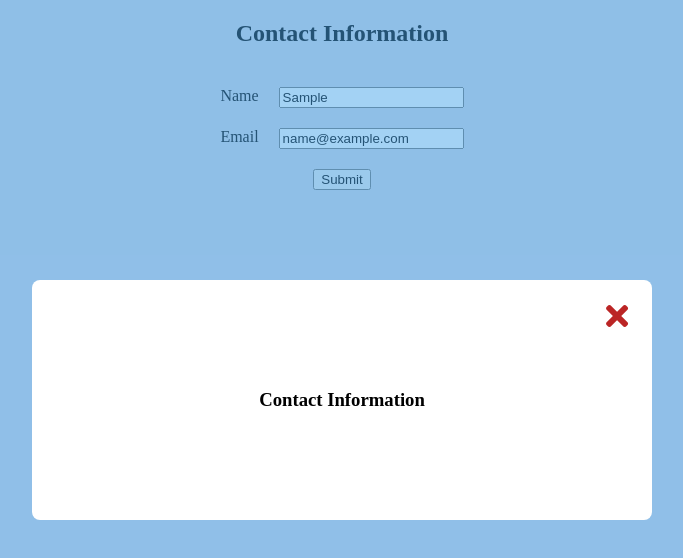
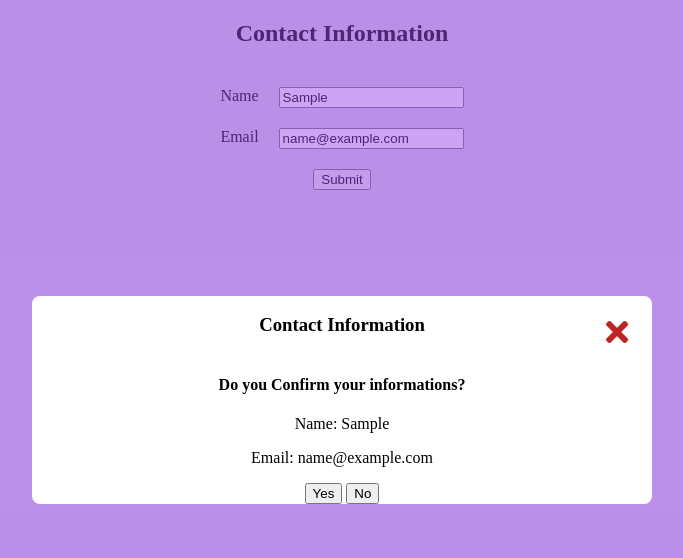
Before and after one commit to ayerdelen/modal, a plain HTML site: page index.html in a window 1280 px wide. Both pictures are taken after typing "Sample", "name@example.com" into the empty fields and a click on the button "Submit". Shown: the whole page, without its empty margins (298-981 px from the left). Drawn offline with Linux system fonts and the light colour scheme.

Commit message:
show information into the modal and it is done

```diff
--- a/app.js
+++ b/app.js
@@ -4,14 +4,38 @@ const nameInput = document.querySelector("#name")
 const emailInput = document.querySelector("#email")
 const modal = document.querySelector(".modal-overlay")
 const closeBtn = document.querySelector(".close-btn")
+const information = document.querySelector(".information")
 
 submitBtn.addEventListener("click", () => {
     let nameValue = nameInput.value;
     let emailValue = emailInput.value
-
+    const inform = `
+    <h4>Do you Confirm your informations?</h4>
+            <p>Name: ${nameValue}</p>
+            <p>Email: ${emailValue}</p>
+            <button class="btn yes">Yes</button> <button class="btn no">No</button>
+    `
+    information.innerHTML = inform
     modal.classList.toggle("open-modal")
-
+    modalButtons()
 })
 closeBtn.addEventListener("click",() => {
     modal.classList.remove("open-modal")
 })
+
+function modalButtons() {
+    const btns = document.querySelectorAll(".btn")
+
+    btns.forEach((btn) => {
+        btn.addEventListener("click", (e) => {
+          const styles = e.currentTarget.classList;
+          if (styles.contains("yes")){
+            alert("Information has sent.")
+            modal.classList.remove("open-modal")
+        }
+        if (styles.contains("no")){
+            modal.classList.remove("open-modal")
+        }
+        })
+    })
+}
--- a/index.html
+++ b/index.html
@@ -30,6 +30,9 @@
 <div class="modal-overlay">
     <div class="modal-container">
         <h3>Contact Information</h3>
+        <div class="information">
+
+        </div>
         <button class="close-btn">
             <i class="fas fa-times"></i>
         </button>
--- a/style.css
+++ b/style.css
@@ -29,10 +29,9 @@ h2 {
     left: 0;
     width: 100%;
     height: 100%;
-    background: rgba(73, 166, 233, 0.5);
+    background: rgba(156, 73, 233, 0.5);
     display: grid;
     place-items: center;
-    transition:all 0.3s linear;
     visibility: hidden;
     z-index: -10;
   }
@@ -40,7 +39,6 @@ h2 {
     background: white;
     border-radius:0.5rem;
     width: 90vw;
-    height: 30vh;
     max-width: 620px;
     text-align: center;
     display: grid;
@@ -56,7 +54,7 @@ h2 {
     border-color: transparent;
     color: hsl(360, 67%, 44%);
     cursor: pointer;
-    transition: all 0.3s linear;
+
   }
   .close-btn:hover {
     color: hsl(360, 71%, 66%);
```
Also changed, not shown: ss.png (added), 1 other file.
